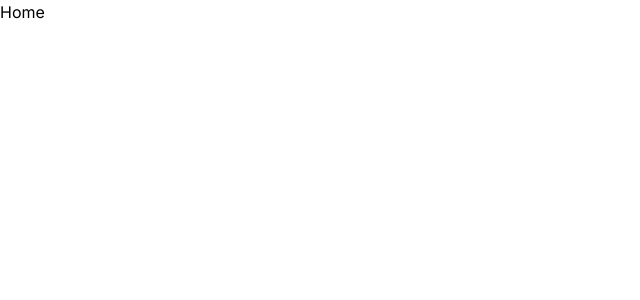
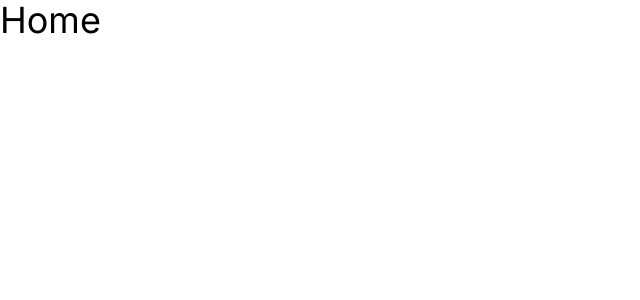
Before and after one commit to devmad001/movie_nextjs, a Next.js app: page / in a window 1280 px wide. Shown: the top 300 px of the page, without its empty margins (0-640 px from the left). Built offline with nearby package versions, Linux system fonts and the light colour scheme.

Commit message:
refactor : add components

```diff
--- a/src/app/layout.tsx
+++ b/src/app/layout.tsx
@@ -1,6 +1,9 @@
 import type { Metadata } from 'next'
 import { Inter } from 'next/font/google'
 import './globals.css'
+import Header from "@/components/Header";
+import Navbar from "@/components/Navbar";
+import SearchBox from "@/components/SearchBox";
 
 const inter = Inter({ subsets: ['latin'] })
 
@@ -16,7 +19,13 @@ export default function RootLayout({
 }) {
   return (
     <html lang="en">
-      <body className={inter.className}>{children}</body>
+      <body className={inter.className}>
+
+      <Header/>
+      <Navbar/>
+      <SearchBox/>
+
+      {children}</body>
     </html>
   )
 }
--- a/src/app/page.tsx
+++ b/src/app/page.tsx
@@ -1,6 +1,7 @@
 
 export default function Home() {
+
     return (
-        <h1>Home</h1>
+        <h1 className='text-4xl'>Home</h1>
     )
 }
--- /dev/null
+++ b/src/components/Header.jsx
@@ -0,0 +1,11 @@
+import React from 'react';
+
+const Header = () => {
+    return (
+        <div>
+
+        </div>
+    );
+};
+
+export default Header;
--- /dev/null
+++ b/src/components/Navbar.jsx
@@ -0,0 +1,11 @@
+import React from 'react';
+
+const Navbar = () => {
+    return (
+        <div>
+
+        </div>
+    );
+};
+
+export default Navbar;
--- /dev/null
+++ b/src/components/SearchBox.jsx
@@ -0,0 +1,11 @@
+import React from 'react';
+
+const SearchBox = () => {
+    return (
+        <div>
+
+        </div>
+    );
+};
+
+export default SearchBox;
```
